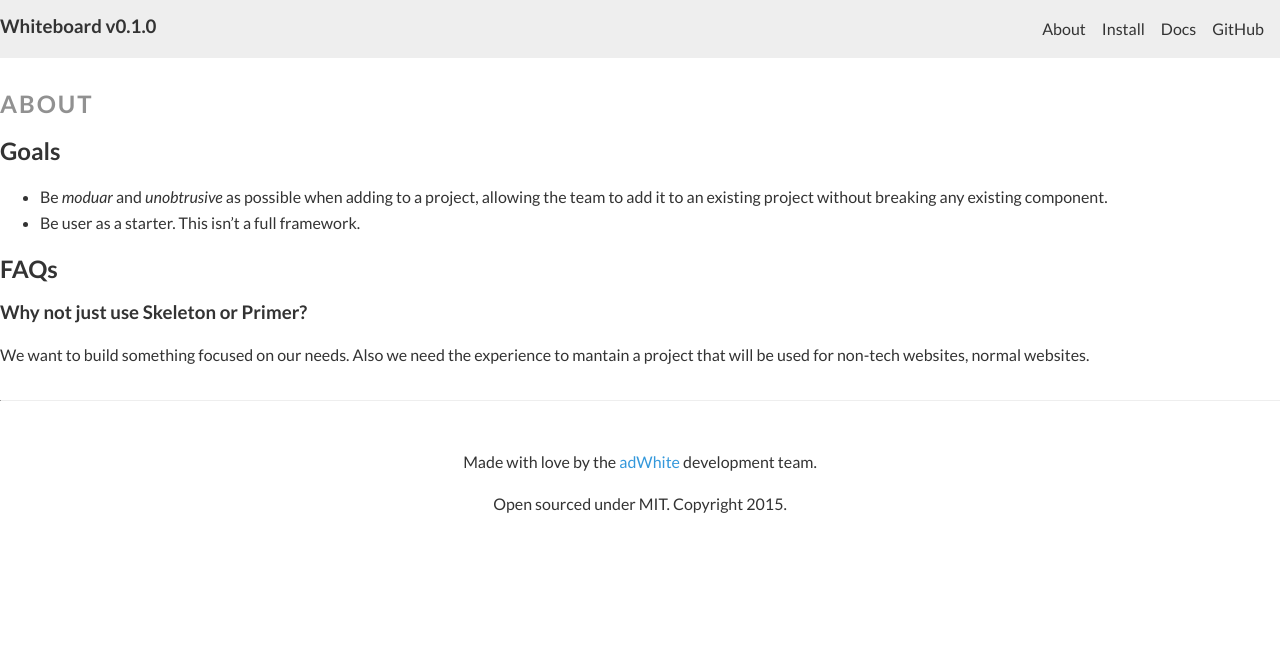
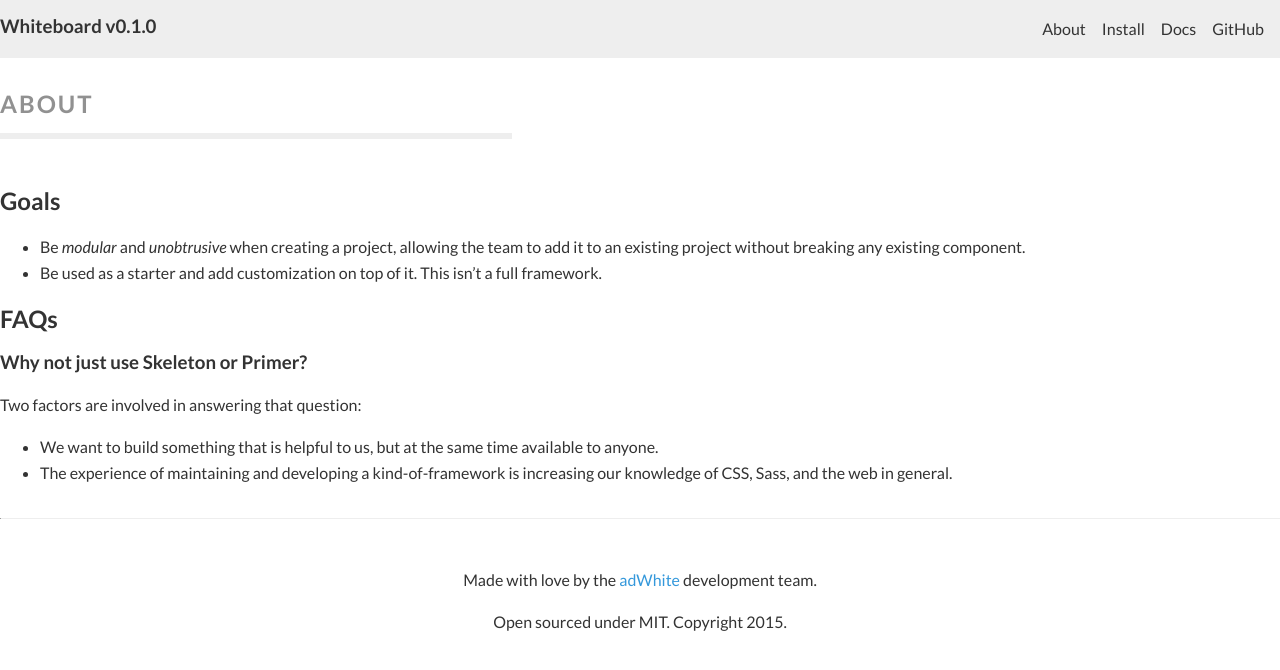
Before and after one commit to adWhite/whiteboard, a Jekyll site: the page built from about.md, in a window 1280 px wide. Shown: the top 670 px of the page. Built offline with Jekyll 4.4.1, drawn with Linux system fonts in a browser that asks for light colours; Markdown is read by kramdown in place of the engine named in the settings.

Commit message:
typos on about page fixed

```diff
--- a/about.md
+++ b/about.md
@@ -3,13 +3,18 @@ layout: page
 title: About
 ---
 
+<hr class="hr-docs">
+
 ## Goals
 
-- Be *moduar* and *unobtrusive* as possible when adding to a project, allowing the team to add it to an existing project without breaking any existing component.
-- Be user as a starter. This isn't a full framework.
+- Be *modular* and *unobtrusive* when creating a project, allowing the team to add it to an existing project without breaking any existing component.
+- Be used as a starter and add customization on top of it. This isn't a full framework.
 
 ## FAQs
 
 ### Why not just use Skeleton or Primer?
 
-We want to build something focused on our needs. Also we need the experience to mantain a project that will be used for non-tech websites, normal websites.
+Two factors are involved in answering that question:
+
+- We want to build something that is helpful to us, but at the same time available to anyone.
+- The experience of maintaining and developing a kind-of-framework is increasing our knowledge of CSS, Sass, and the web in general.
```
